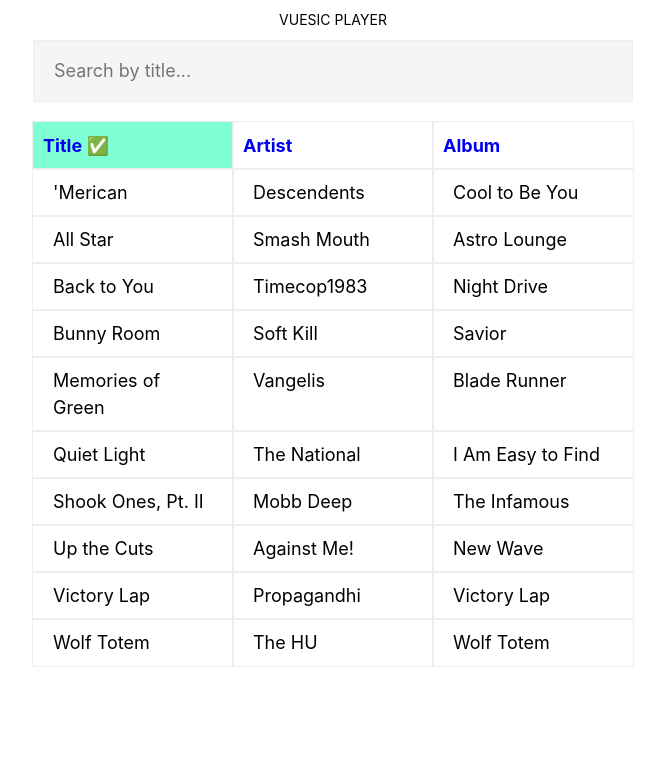
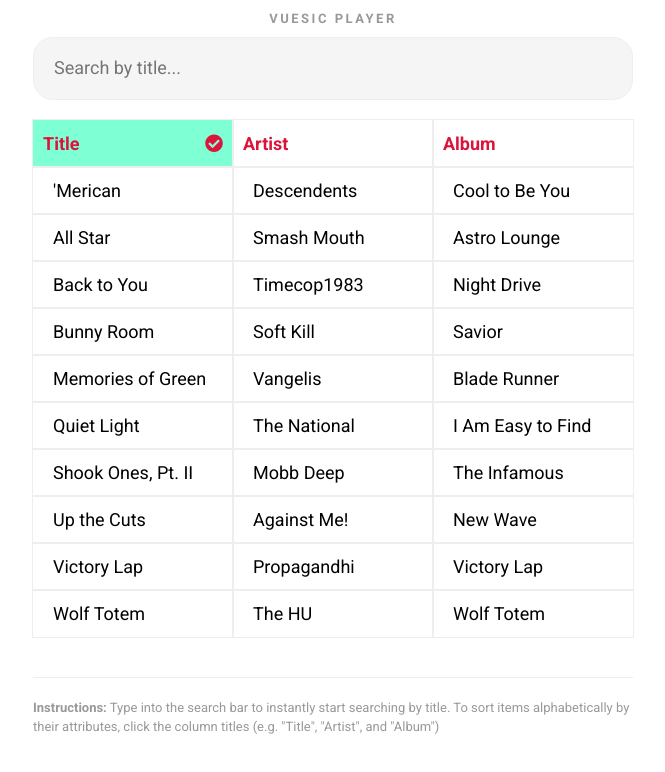
Before and after one commit to bloqhead/vuesic-player, a Vue app: page / in a window 1280 px wide. Both pictures are taken after a click on the link "Title". Shown: the top 772 px of the page, without its empty margins (307-972 px from the left). Built offline with nearby package versions, Linux system fonts and the light colour scheme; what vue-resource would draw is missing.

Commit message:
Some basic style changes. Tried some things and promptly got rid of them. Updated the readme.

```diff
--- a/public/index.html
+++ b/public/index.html
@@ -5,6 +5,7 @@
     <meta http-equiv="X-UA-Compatible" content="IE=edge">
     <meta name="viewport" content="width=device-width,initial-scale=1.0">
     <link rel="icon" href="<%= BASE_URL %>favicon.ico">
+    <link rel="stylesheet" href="https://use.fontawesome.com/releases/v5.8.2/css/all.css" integrity="sha384-oS3vJWv+0UjzBfQzYUhtDYW+Pj2yciDJxpsK1OYPAYjqT085Qq/1cq5FLXAZQ7Ay" crossorigin="anonymous">
     <title>Vuesic Player</title>
   </head>
   <body>
--- a/src/App.vue
+++ b/src/App.vue
@@ -3,6 +3,9 @@
     <TitleBar/>
     <Search/>
     <Playlist/>
+    <p class="instructions">
+      <strong>Instructions:</strong> Type into the search bar to instantly start searching by title. To sort items alphabetically by their attributes, click the column titles (e.g. &quot;Title&quot;, &quot;Artist&quot;, and &quot;Album&quot;)
+    </p>
   </div>
 </template>
 
--- a/src/components/Playlist.vue
+++ b/src/components/Playlist.vue
@@ -9,7 +9,10 @@
               :data-attr="item.slug"
               :class="{ 'is-active': getActiveSortTrigger === index }"
               @click="updateActiveSortTrigger(index)"
-            >{{item.label}}</a>
+            >
+              {{item.label}}
+              <i v-if="getActiveSortTrigger === index" class="fa fa-check-circle"></i>
+            </a>
           </li>
         </ul>
       </header>
--- a/src/scss/styles.scss
+++ b/src/scss/styles.scss
@@ -1,4 +1,12 @@
-// Mixins
+@import url('https://fonts.googleapis.com/css?family=Roboto:400,400i,700,700i&display=swap');
+
+// Vars
+
+$crimson: #dc143c;
+$aqua: aquamarine;
+$grey: #999;
+$smoke: #eee;
+$smoke-light: rgb(245, 245, 245);
 
 // Mixins
 
@@ -25,17 +33,21 @@
 // App
 
 :root {
+}
+
+html {
   font-size: 62.5%;
 }
 
 body {
   font-size: 1.8rem;
-  font-family: -apple-system, BlinkMacSystemFont, 'Segoe UI', Roboto,
+  font-family: 'Roboto', -apple-system, BlinkMacSystemFont, 'Segoe UI', Roboto,
     'Helvetica Neue', Arial, sans-serif;
   line-height: 1.5;
 }
 
 #app {
+  width: 100%;
   max-width: 60rem;
   margin: 0 auto;
 }
@@ -51,14 +63,21 @@ h6 {
   font-weight: normal;
 }
 
+a {
+  color: $crimson;
+}
+
 // Title Bar
 
 .titlebar {
   text-align: center;
 
   h1 {
-    font-size: 1.4rem;
+    font-size: 1.3rem;
+    font-weight: 700;
     text-transform: uppercase;
+    color: $grey;
+    letter-spacing: 0.25rem;
   }
 }
 
@@ -73,9 +92,9 @@ h6 {
 .search__field {
   display: block;
   width: 100%;
-  border: 1px solid #eee;
-  background-color: rgb(245, 245, 245);
-  border-radius: 0;
+  border: 1px solid $smoke;
+  background-color: $smoke-light;
+  border-radius: 2rem;
   padding: 2rem;
 }
 
@@ -94,17 +113,18 @@ h6 {
     padding: 0;
   }
   a {
-    display: block;
+    display: flex;
+    align-items: center;
     padding: 1rem;
     text-decoration: none;
     font-weight: bold;
 
+    i {
+      margin-left: auto;
+    }
+
     &.is-active {
-      background-color: aquamarine;
-
-      &::after {
-        content: ' ✅'; // lol
-      }
+      background-color: $aqua;
     }
   }
 }
@@ -118,3 +138,13 @@ h6 {
 .playlist__item-details {
   @include column-setup;
 }
+
+// Misc
+
+.instructions {
+  font-size: 1.3rem;
+  color: $grey;
+  margin: 4rem 0 0 0;
+  padding: 2rem 0 0 0;
+  border-top: 1px solid $smoke;
+}
```
Also changed, not shown: 1 other file (tests, documents, lock files or other folders).
